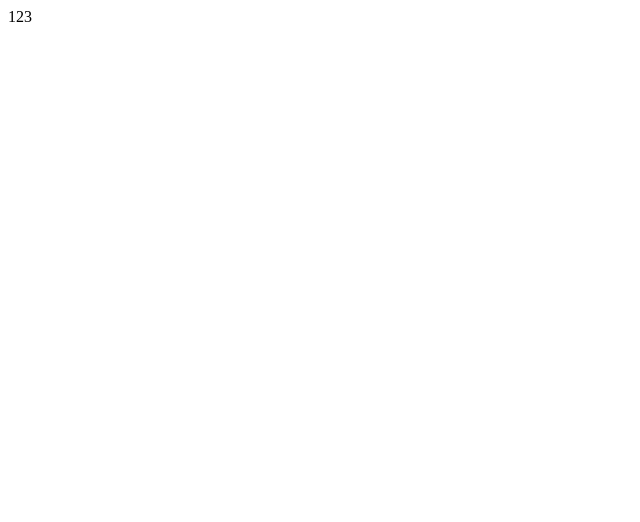
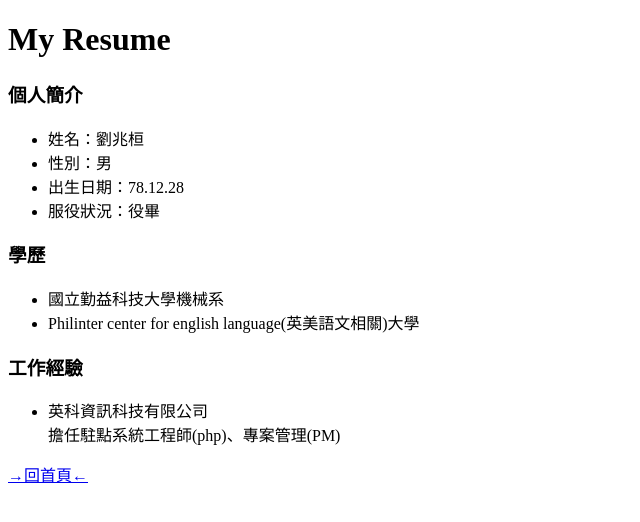
Before and after one commit to sleepless1228/sleepless1228.github.io, a plain HTML site: page Homework2/resume/resume1.html in a window 1280 px wide. Shown: the whole page, without its empty margins (0-640 px from the left). Drawn offline with Linux system fonts and the light colour scheme.

Commit message:
update resume1.html

```diff
--- a/Homework2/resume/resume1.html
+++ b/Homework2/resume/resume1.html
@@ -3,19 +3,30 @@
 
 <head>
     <meta charset="UTF-8">
-    <meta http-equiv="X-UA-Compatible" content="IE=edge,chrome=1">
-    <meta name="renderer" content="webkit">
-    <meta name="viewport" content="width=device-width, user-scalable=no, initial-scale=1.0, maximum-scale=1.0, minimum-scale=1.0">
-    <meta name="author" content="NTU CSIE Information System Training Course">
-    <meta name="keywords" content="Keyword 1,Keyword 2">
-    <meta name="description" content="description">
-    <link rel="shortcut icon" type="image/x-icon" href="/favicon.ico">
-    <link rel="apple-touch-icon" href="/favicon.png">
-    <title>title</title>
+    <title>My Resume</title>
 </head>
 
 <body>
-    123
+    <h1>My Resume</h1>
+    <h3>個人簡介</h3>
+    <ul>
+        <li>姓名：劉兆桓</li>
+        <li>性別：男</li>
+        <li>出生日期：78.12.28</li>
+        <li>服役狀況：役畢</li>
+    </ul>
+    <h3>學歷</h3>
+    <ul>
+        <li>國立勤益科技大學機械系</li>
+        <li>Philinter center for english language(英美語文相關)大學</li>
+    </ul>
+    <h3>工作經驗</h3>
+    <ul>
+        <li>英科資訊科技有限公司
+            <br> 擔任駐點系統工程師(php)、專案管理(PM)
+        </li>
+    </ul>
+    <p><a href="../../index.html">→回首頁←</a></p>
 </body>
 
 </html>
```
